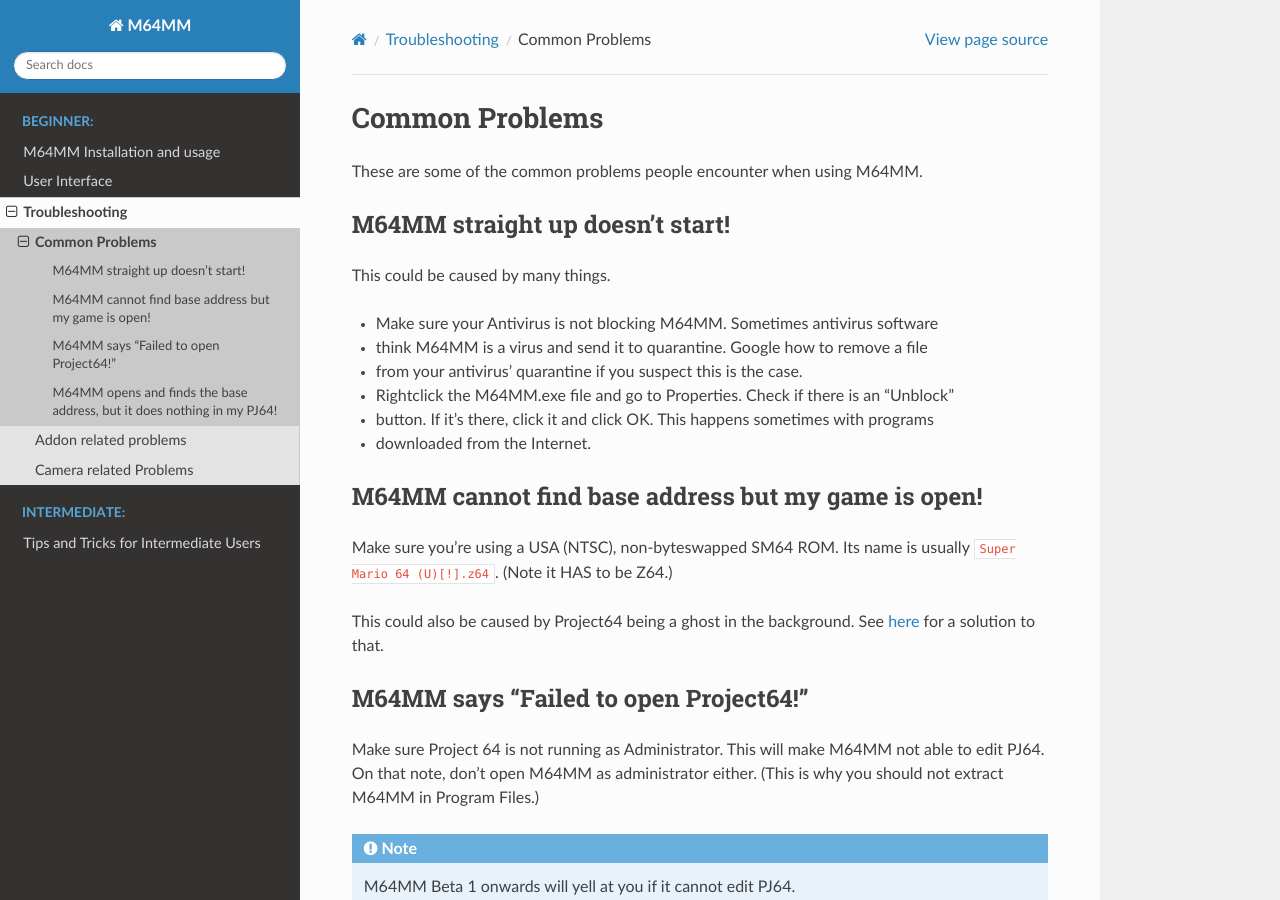
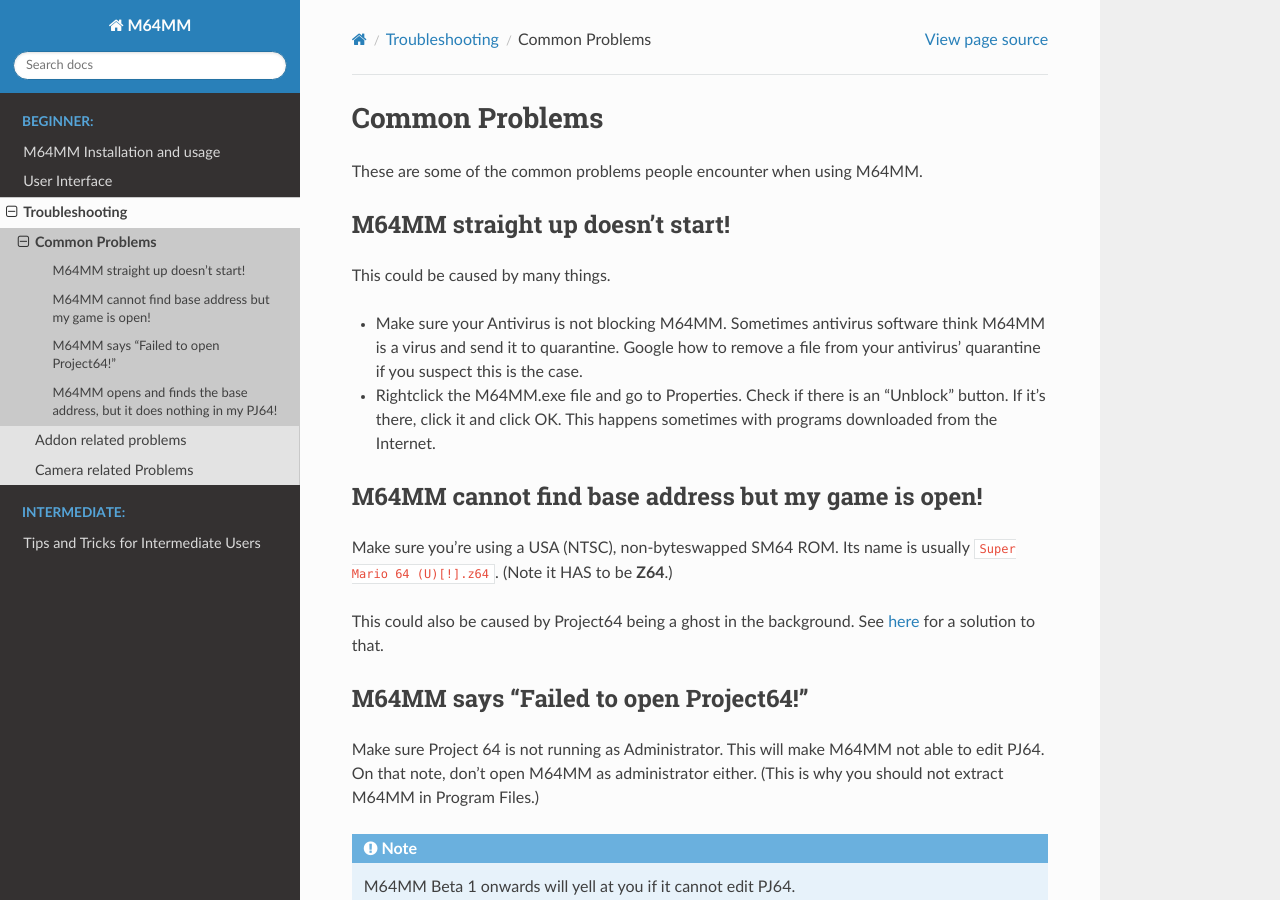
Before and after one commit to projectcomet64/m64mm-docs, a Sphinx documentation site: the page built from docs/troubleshooting/common.rst, in a window 1280 px wide and 900 px high. Built offline with Sphinx 7.4.7 and the Read the Docs theme 2.0.0, drawn with Linux system fonts in a browser that asks for light colours.

```diff
--- a/docs/troubleshooting/common.rst
+++ b/docs/troubleshooting/common.rst
@@ -9,18 +9,18 @@ M64MM straight up doesn't start!
 This could be caused by many things.
 
 * Make sure your Antivirus is not blocking M64MM. Sometimes antivirus software
-* think M64MM is a virus and send it to quarantine. Google how to remove a file
-* from your antivirus' quarantine if you suspect this is the case.
+  think M64MM is a virus and send it to quarantine. Google how to remove a file
+  from your antivirus' quarantine if you suspect this is the case.
 
 * Rightclick the M64MM.exe file and go to Properties. Check if there is an "Unblock"
-* button. If it's there, click it and click OK. This happens sometimes with programs
-* downloaded from the Internet.
+  button. If it's there, click it and click OK. This happens sometimes with programs
+  downloaded from the Internet.
 
 M64MM cannot find base address but my game is open!
 ###################################################
 
 Make sure you're using a USA (NTSC), non-byteswapped SM64 ROM. Its name is usually
-``Super Mario 64 (U)[!].z64``. (Note it HAS to be Z64.)
+``Super Mario 64 (U)[!].z64``. (Note it HAS to be **Z64**.)
 
 This could also be caused by Project64 being a ghost in the background. See here_
 for a solution to that.
```
